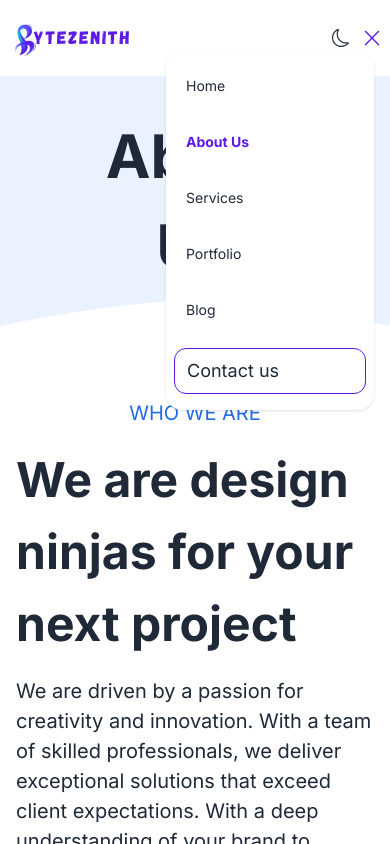
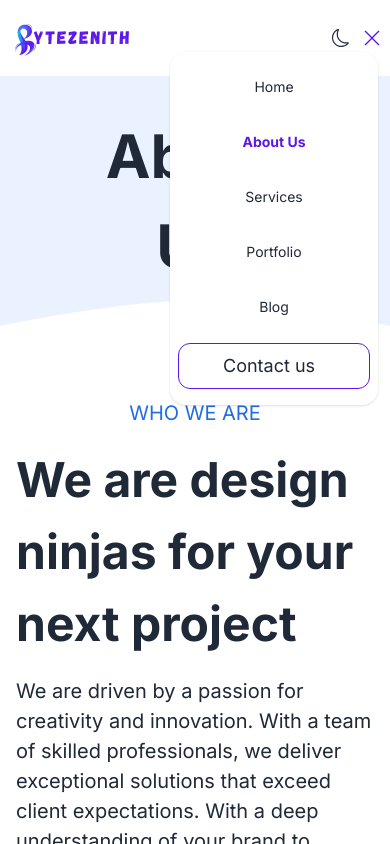
Before and after one commit to Mehetaj/agnc, a Next.js app: page /about in a window 390 px wide. Both pictures are taken after a click on the icon 372 px from the left and 38 px from the top of the page. Shown: the top 844 px of the page. Built offline with nearby package versions, Linux system fonts and the light colour scheme.

Commit message:
complete landing page

```diff
--- a/src/app/Components/Home/About/About.tsx
+++ b/src/app/Components/Home/About/About.tsx
@@ -10,11 +10,11 @@ const About = () => {
   return (
     <div className="dark:bg-[#030C1A] pt-10 pb-16">
       <Component>
-        <div className="about-content px mx-auto mt-20  flex flex-col-reverse lg:flex-row lg:p-10 lg:justify-between items-center md:gap-20 lg:gap-80">
-          <div className="lg:w-1/2">
+        <div className="mx-auto mt-20  flex flex-col-reverse lg:flex-row p-10 justify-between items-center">
+          <div className="">
           <Image className="w-full h-full mt-6 lg:mt-0" src={img} alt="" />
           </div>
-          <div className="lg:w-1/2">
+          <div className="">
             <Title>About</Title>
             <h1 className="text-[32px] lg:text-[60px] text-center lg:text-left font-bold">
               We are design ninjas for your next project
--- a/src/app/Shared/Footer/Footer.tsx
+++ b/src/app/Shared/Footer/Footer.tsx
@@ -82,16 +82,16 @@ const Footer = () => {
             <h1 className="text-[24px] font-bold mb-8">Follow us</h1>
             <div className="flex gap-8">
               <div className="bg-[#D6E6FF] p-4 rounded-xl">
-                <BsFacebook className="text-2xl   text-[#226CE5]" />
+                <BsFacebook className="lg:text-2xl   text-[#226CE5]" />
               </div>
               <div className="bg-[#D6E6FF] p-4 rounded-xl">
-                <BiLogoTwitter className="text-2xl bg-[#D6E6FF]  text-[#226CE5]" />
+                <BiLogoTwitter className="lg:text-2xl bg-[#D6E6FF]  text-[#226CE5]" />
               </div>
               <div className="bg-[#D6E6FF] p-4 rounded-xl">
-                <BiLogoInstagramAlt className="text-2xl bg-[#D6E6FF]  text-[#226CE5]" />
+                <BiLogoInstagramAlt className="lg:text-2xl bg-[#D6E6FF]  text-[#226CE5]" />
               </div>
               <div className="bg-[#D6E6FF] p-4 rounded-xl">
-                <IoLogoWhatsapp className="text-2xl bg-[#D6E6FF]  text-[#226CE5]" />
+                <IoLogoWhatsapp className="lg:text-2xl bg-[#D6E6FF]  text-[#226CE5]" />
               </div>
             </div>
           </div>
--- a/src/app/Shared/Navbar/Navbar.tsx
+++ b/src/app/Shared/Navbar/Navbar.tsx
@@ -21,8 +21,8 @@ const Navbar = () => {
     const isActiveLinks = pathname == d.path;
     return (
       <div key={i}>
-        <li className={`pb-6 text-[18px] list-none nav-bar-links  py-1 lg:px-6 text-center   hover:text-blue-900 lg:hover:bg-transparent ${isActiveLinks ? "text-primary font-bold": ""}`}>
-          <Link href={d.path}>
+        <li className={`pb-6 text-[18px] list-none nav-bar-links  py-1 lg:px-6 text-center   hover:text-blue-900 lg:hover:bg-transparent ${isActiveLinks ? "text-primary font-bold" : ""}`}>
+          <Link className="text-right" href={d.path}>
             {d.name}
           </Link>
         </li>
@@ -69,12 +69,16 @@ const Navbar = () => {
                 {
                   !Toggle
                     ?
-                    <div className="menu absolute right-4 menu-sm dropdown-content mt-6 z-[1] px-2 py-4 shadow bg-base-100 rounded-box w-52">
+                    <div className=" absolute right-3 menu-sm dropdown-content mt-6 z-[1] px-2 py-4 shadow bg-base-100 rounded-box w-52">
                       <div className="">
+                        <p className="text-left">
                         {navLinks}
+                        </p>
                         <div className="transition  border rounded-xl border-[#5E17EB]  hover:bg-gradient-to-r from-[#5271FF] via-30% to-[#5E17EB] to-90%">
-                          <button className="text-center px-3 py-2 mx-auto text-lg ">
-                            Contact us
+                          <button className=" px-3 py-2 mx-auto text-lg ">
+                            <span className="ml-8">
+                              Contact us
+                            </span>
                           </button>
                         </div>
                       </div>
```
